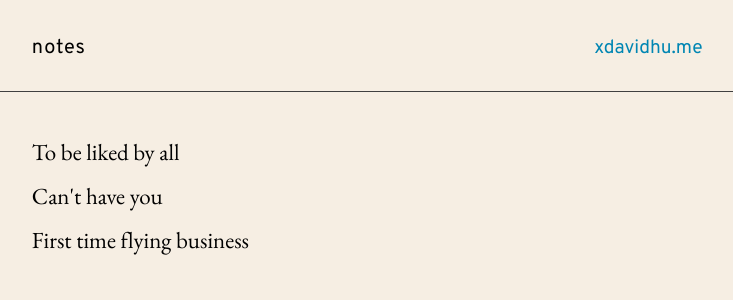
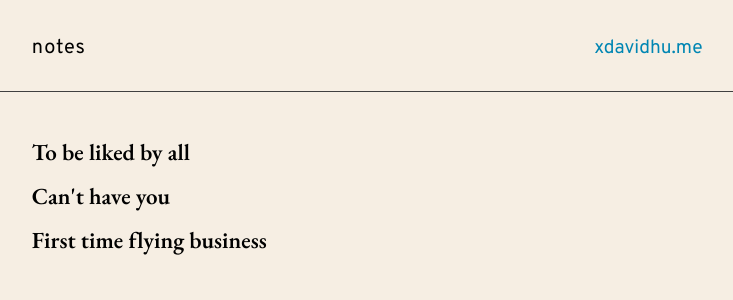
Before and after one commit to xdavidhu/notes.xdavidhu.me, a Jekyll site: the page built from index.html, in a window 1280 px wide. Shown: the top 300 px of the page, without its empty margins (267-1000 px from the left). Built offline with Jekyll 4.4.1, drawn with Linux system fonts in a browser that asks for light colours.

Commit message:
Bump post-link to 600

```diff
--- a/assets/scss/_layout.scss
+++ b/assets/scss/_layout.scss
@@ -185,6 +185,10 @@ hr {
 .post a,
 .page a {
   @extend .link;
+}
+
+.post-link {
+  font-weight: 600;
 }
 
 .post {
```
